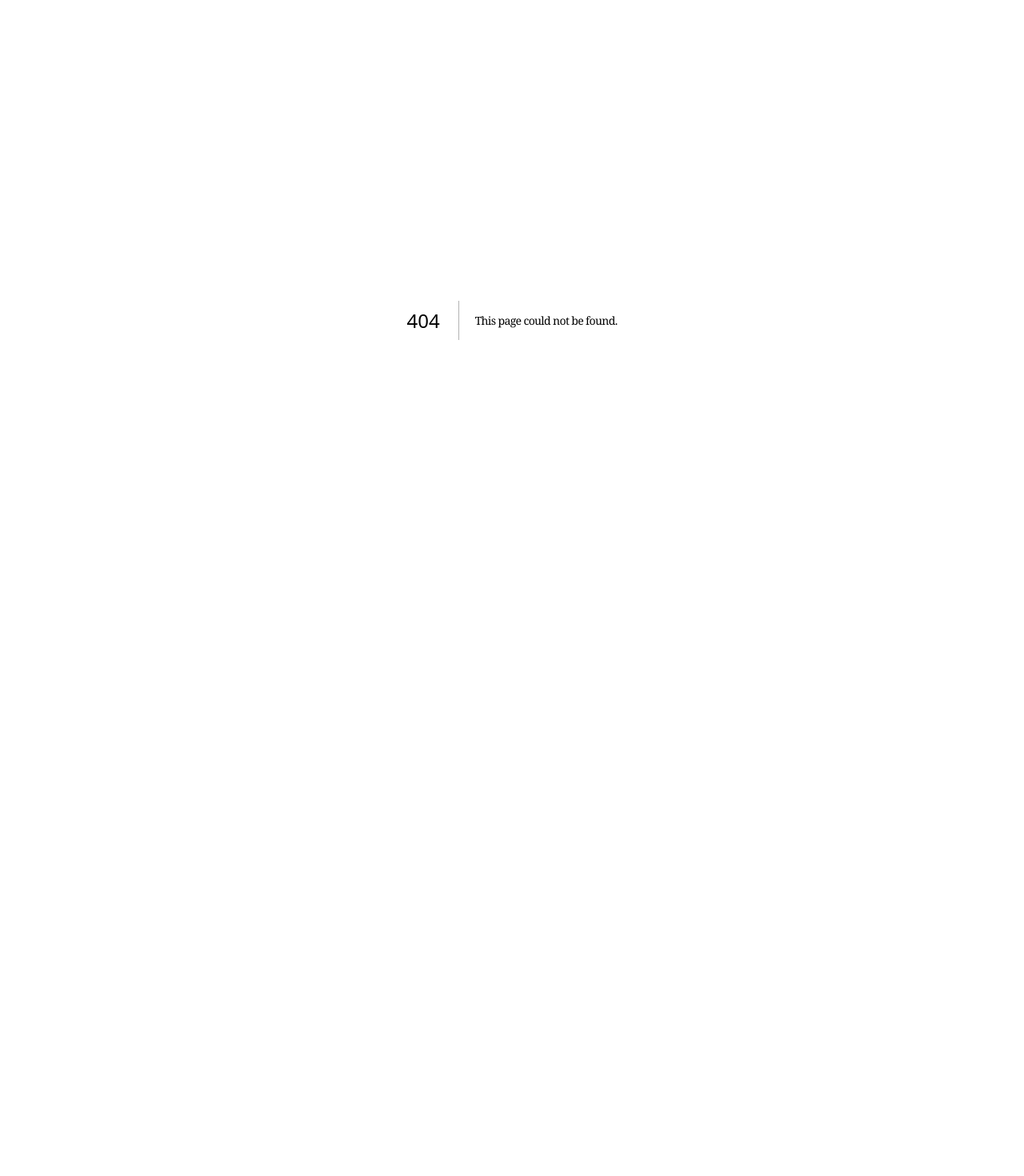
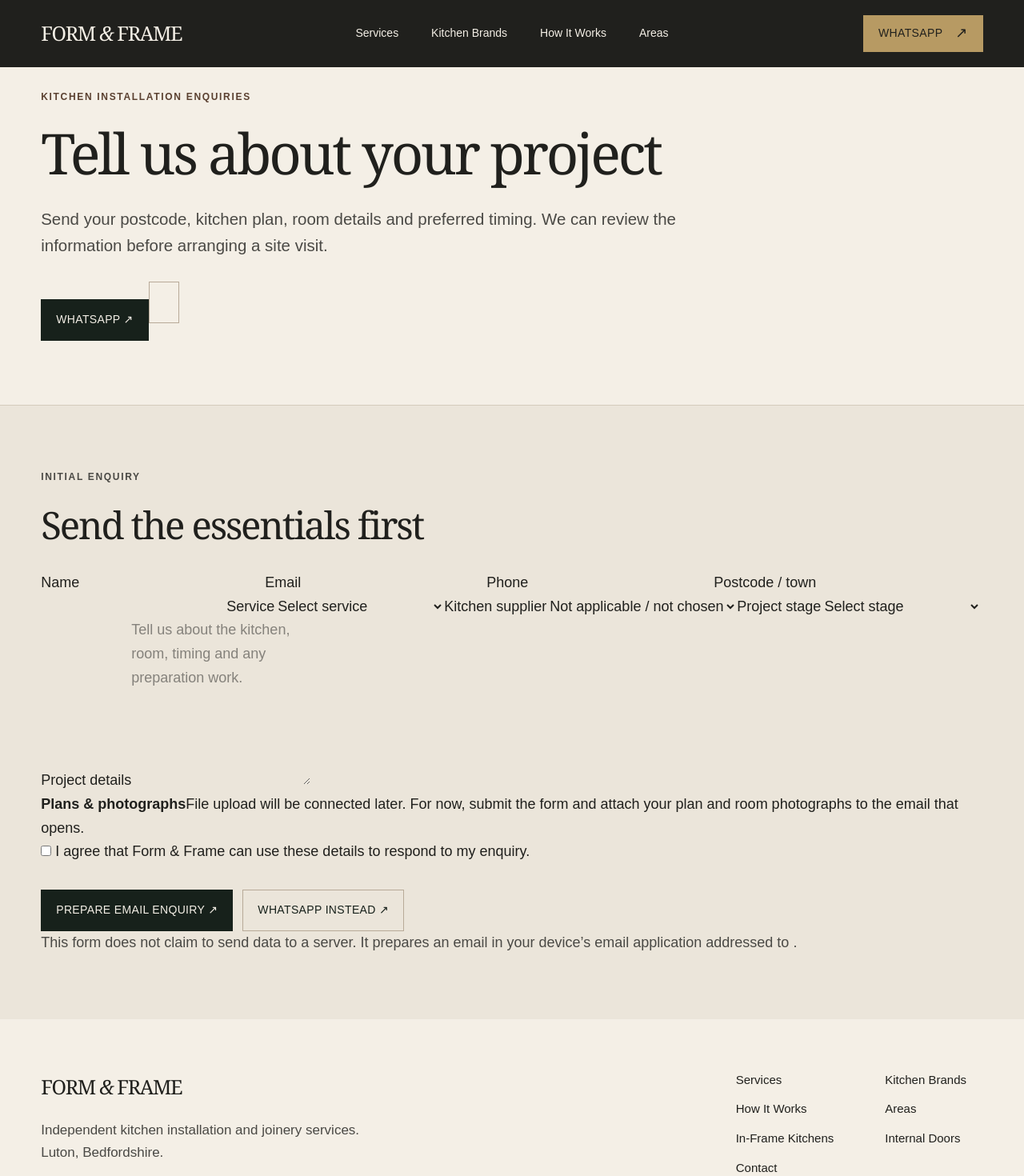
Before and after one commit to formandframekitchens/form-and-frame-website, a Next.js app: page /contact in a window 1280 px wide. Before the commit this address had no page. Shown: the top 1470 px of the page at 80% size. Before the commit the page ends 800 px from the top, so only its background shows below. Built offline with nearby package versions, Linux system fonts and the light colour scheme.

Commit message:
Add contact and enquiry page

```diff
--- /dev/null
+++ b/app/contact/page.tsx
@@ -0,0 +1,34 @@
+import { EnquiryForm } from "../components/enquiry-form";
+import { Footer, Header } from "../components/site-shell";
+import { BUSINESS_EMAIL, BUSINESS_PHONE_DISPLAY, EMAIL_HREF, PHONE_HREF, WHATSAPP_HREF } from "../lib/contact";
+import { serviceMetadata } from "../lib/service-metadata";
+
+export const metadata = serviceMetadata(
+  "Contact Form & Frame | Kitchen Installation Enquiries",
+  "Contact Form & Frame for kitchen installation, in-frame kitchens and internal door fitting around Luton, Bedfordshire and Hertfordshire.",
+  "/contact"
+);
+
+export default function ContactPage() {
+  return <>
+    <Header />
+    <main id="main-content" className="service-page">
+      <header className="service-hero"><div className="container">
+        <p className="eyebrow">Kitchen installation enquiries</p>
+        <h1>Tell us about your project</h1>
+        <p className="service-lead">Send your postcode, kitchen plan, room details and preferred timing. We can review the information before arranging a site visit.</p>
+        <div className="service-contact-actions">
+          <a className="button" href={WHATSAPP_HREF}>WhatsApp ↗</a>
+          <a className="button button-outline" href={PHONE_HREF}>{BUSINESS_PHONE_DISPLAY}</a>
+          <a className="text-link" href={EMAIL_HREF}>{BUSINESS_EMAIL}</a>
+        </div>
+      </div></header>
+      <section className="service-section service-section-muted"><div className="container">
+        <p className="eyebrow">Initial enquiry</p>
+        <h2>Send the essentials first</h2>
+        <div className="service-section-body"><EnquiryForm /></div>
+      </div></section>
+    </main>
+    <Footer />
+  </>;
+}
```
